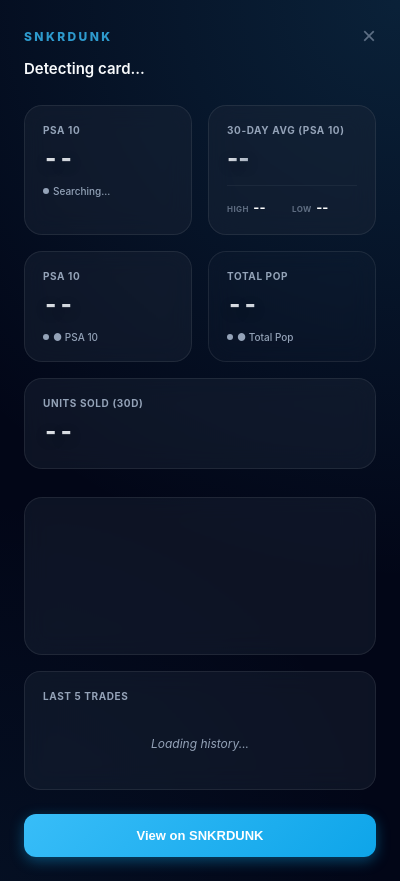
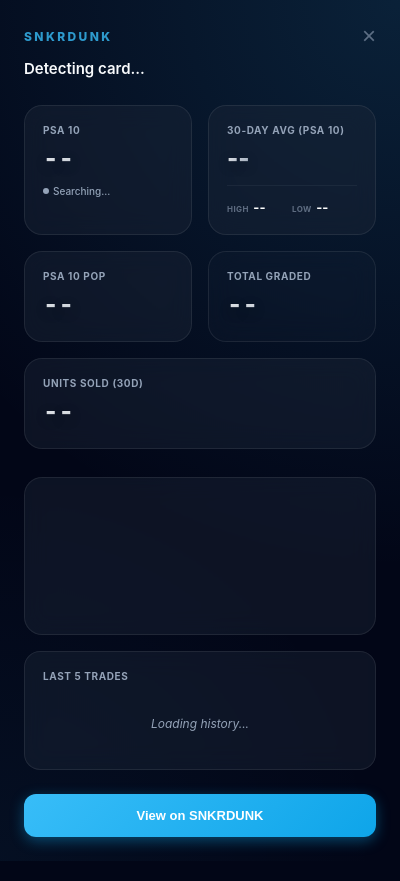
Before and after one commit to steventswu/renaiss-snkrdunk-checker, a browser extension: page popup.html in a window 400 px wide. Drawn offline with Linux system fonts and the light colour scheme.

Commit message:
Update population labels to PSA 10 POP and TOTAL GRADED and remove subtext

```diff
--- a/popup.html
+++ b/popup.html
@@ -45,14 +45,12 @@
           <div id="avg-price" style="display: none;">--</div>
         </div>
         <div class="price-card" id="psa10-pop-card">
-          <div class="label">PSA 10</div>
+          <div class="label">PSA 10 POP</div>
           <div class="price" id="psa10-pop">--</div>
-          <div class="trend" id="psa10-pop-status">● PSA 10</div>
         </div>
         <div class="price-card" id="total-pop-card">
-          <div class="label">TOTAL POP</div>
+          <div class="label">TOTAL GRADED</div>
           <div class="price" id="total-graded-pop">--</div>
-          <div class="trend" id="total-pop-status">● Total Pop</div>
         </div>
         <div class="price-card full-width" id="total-sold-card">
           <div class="label">Units Sold (30D)</div>
```
